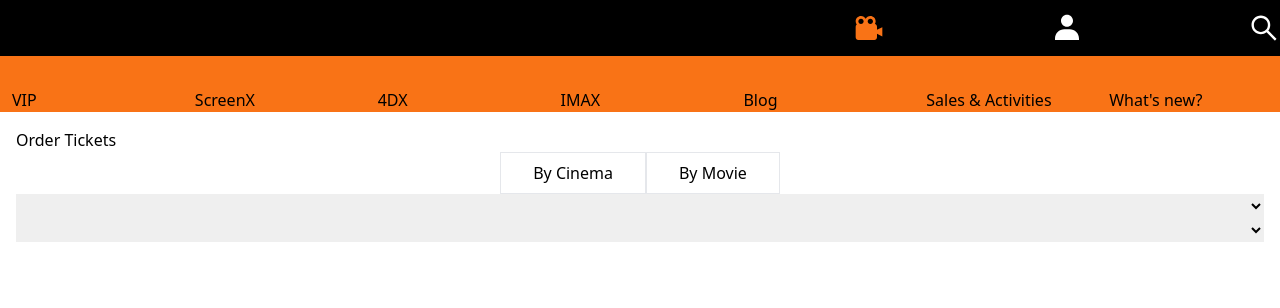
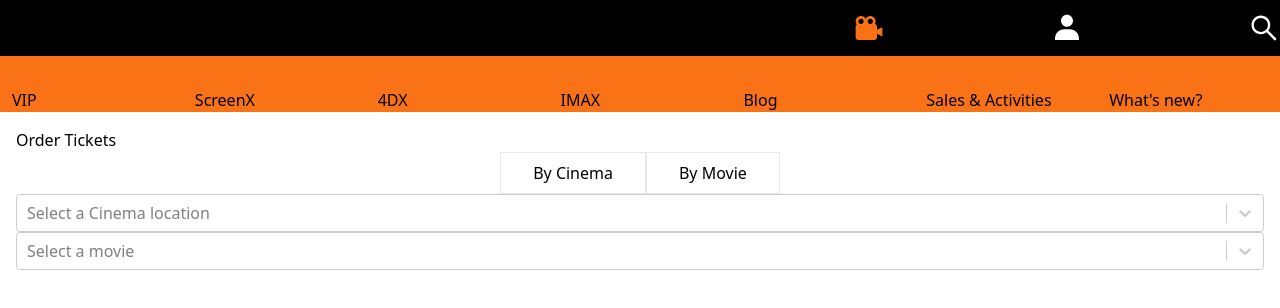
Before and after one commit to rotembab/cinema, a React (Create React App) app: page / in a window 1280 px wide. Both pictures are taken after a click on the button "By Movie". Shown: the top 308 px of the page. Built offline with nearby package versions, Linux system fonts and the light colour scheme.

Commit message:
Added comment in OrderTickets for later

```diff
--- a/package.json
+++ b/package.json
@@ -13,6 +13,7 @@
     "react-icons": "^4.10.1",
     "react-router-dom": "^6.15.0",
     "react-scripts": "5.0.1",
+    "react-select": "^5.7.4",
     "sort-by": "^1.2.0",
     "web-vitals": "^2.1.4"
   },
--- a/src/Components/OrderTickets.js
+++ b/src/Components/OrderTickets.js
@@ -1,5 +1,6 @@
 import React from "react";
 import { useState } from "react";
+import Select from "react-select";
 
 export default function OrderTickets() {
   const [searchByTheater, setsearchByTheater] = useState(true);
@@ -24,16 +25,13 @@ export default function OrderTickets() {
         </button>
       </div>
       <div className="flex flex-col">
-        <select className={`${searchByTheater ? "hidden" : ""}`}>
-          <option disabled defaultValue={true}>
-            Select Movie
-          </option>
-        </select>
-        <select>
-          <option disabled defaultValue={true}>
-            Select Cinema Location
-          </option>
-        </select>
+        {/* Retrive data from Sefver in insret it */}
+        <Select
+          placeholder="Select a Cinema location"
+          isSearchable={true}
+          className={`${searchByTheater ? "hidden" : ""}`}
+        />
+        <Select className="" isSearchable={true} placeholder="Select a movie" />
       </div>
     </div>
   );
```
Also changed, not shown: 1 other file (tests, documents, lock files or other folders).
